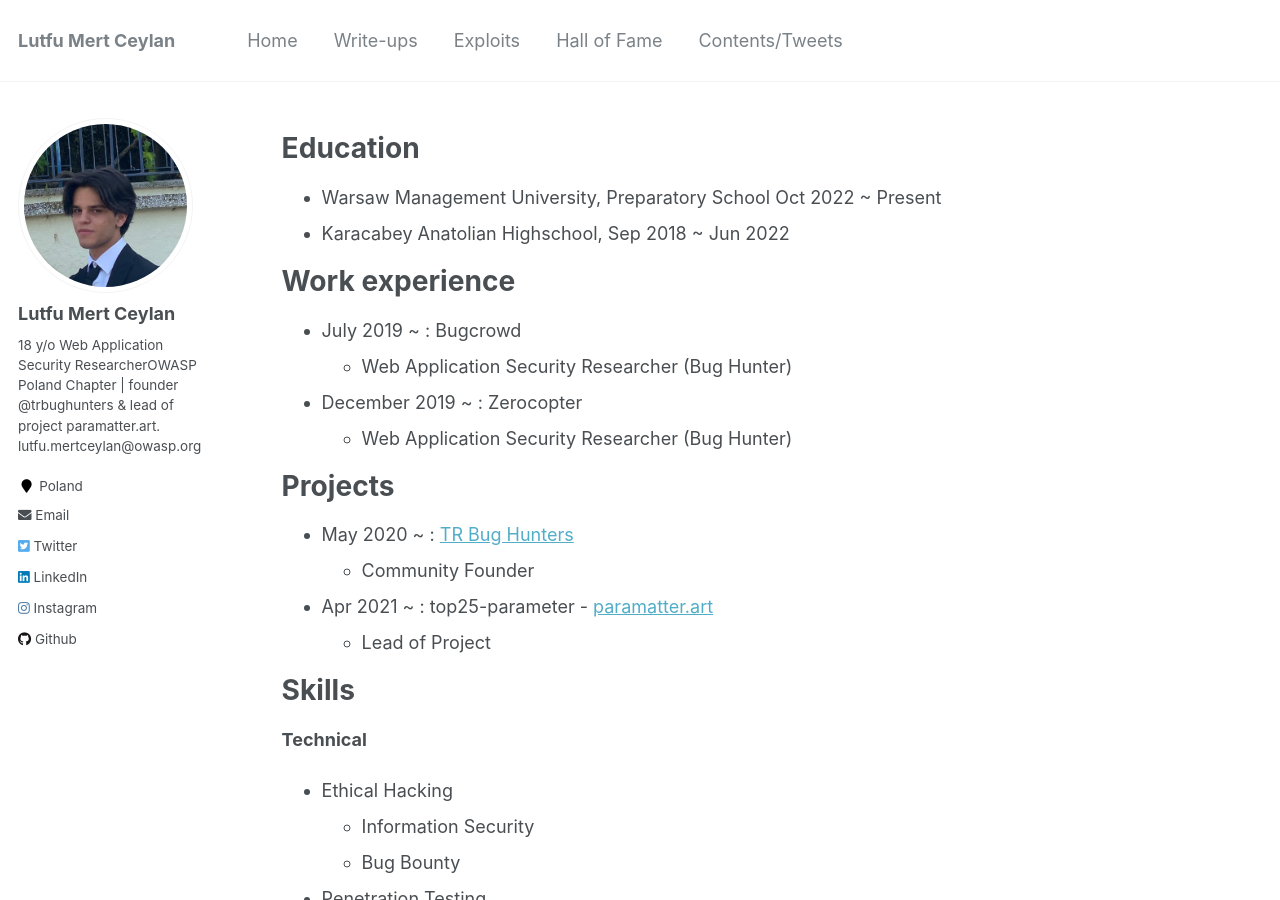
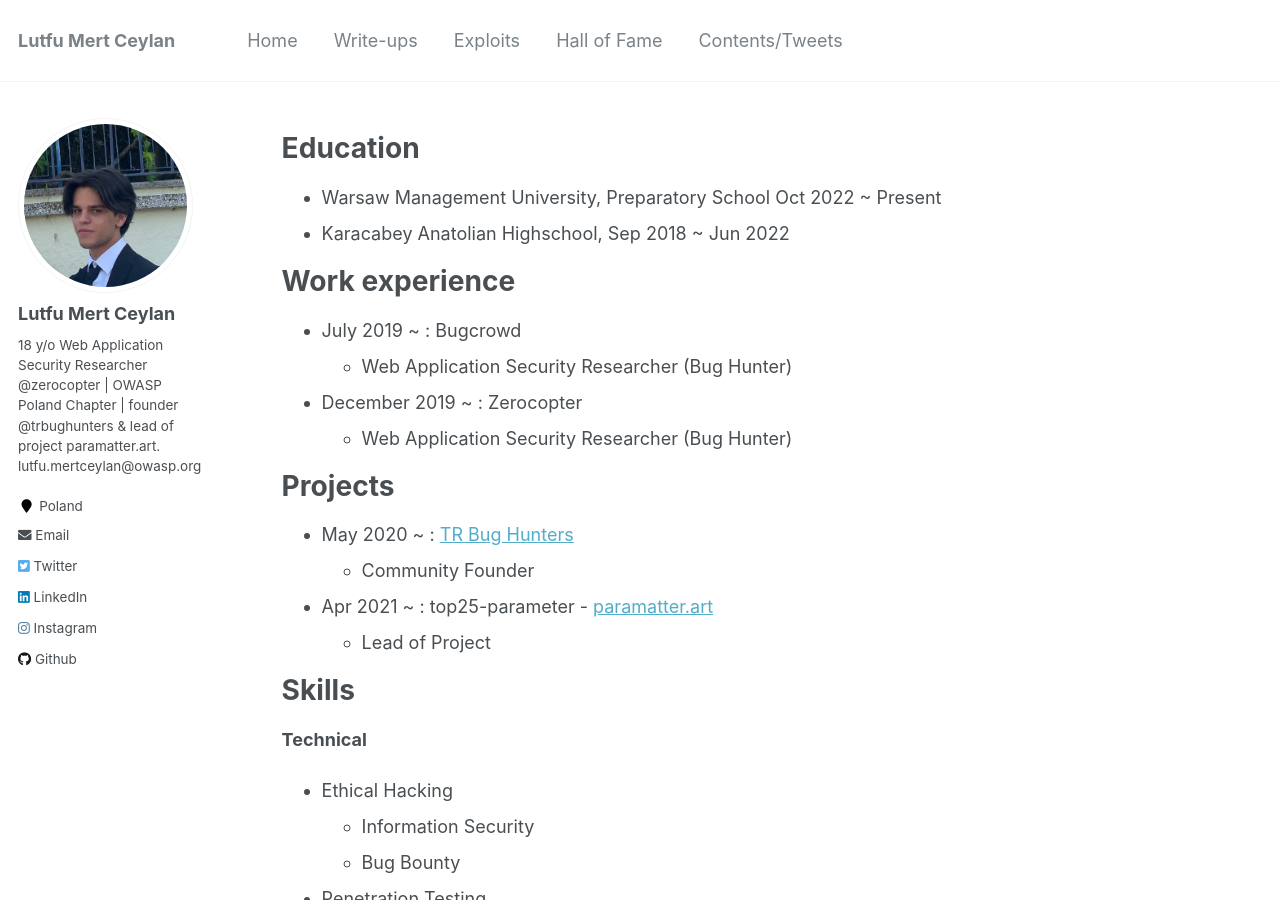
Before and after one commit to lutfumertceylan/mywebsite, a Jekyll site: the page built from _pages/cv.md, in a window 1280 px wide and 900 px high. Built offline with Jekyll 4.4.1, drawn with Linux system fonts in a browser that asks for light colours.

Commit message:
Update _config.yml

```diff
--- a/_config.yml
+++ b/_config.yml
@@ -10,7 +10,7 @@ locale                   : "en-US"
 title                    : "Lutfu Mert Ceylan"
 title_separator          : ">"
 name                     : &name "Lutfu Mert Ceylan"
-description              : &description "18 y/o Bug Hunter | Web Application Security Researcher"
+description              : &description "18 y/o Web Application Security Researcher @zerocopter | OWASP Poland Chapter | founder @trbughunters & lead of project paramatter.art. <br> lutfu.mertceylan@owasp.org"
 url                      : https://lutfumertceylan.com.tr #https://academicpages.github.io # the base hostname & protocol for your site e.g. "https://mmistakes.github.io"
 baseurl                  : #"" # the subpath of your site, e.g. "/blog"
 repository               : lutfumertceylan/website #"academicpages/academicpages.github.io"
@@ -82,7 +82,7 @@ analytics:
 author:
   name             : "Lutfu Mert Ceylan"
   avatar           : "pp0003.jpg"
-  bio              : "18 y/o Web Application Security ResearcherOWASP Poland Chapter | founder @trbughunters & lead of project paramatter.art. <br> lutfu.mertceylan@owasp.org"
+  bio              : "18 y/o Web Application Security Researcher @zerocopter | OWASP Poland Chapter | founder @trbughunters & lead of project paramatter.art. <br> lutfu.mertceylan@owasp.org"
   location         : "Poland"
   employer         :
   googlescholar    : #"https://yourfullgooglescholarurl.com"
```
